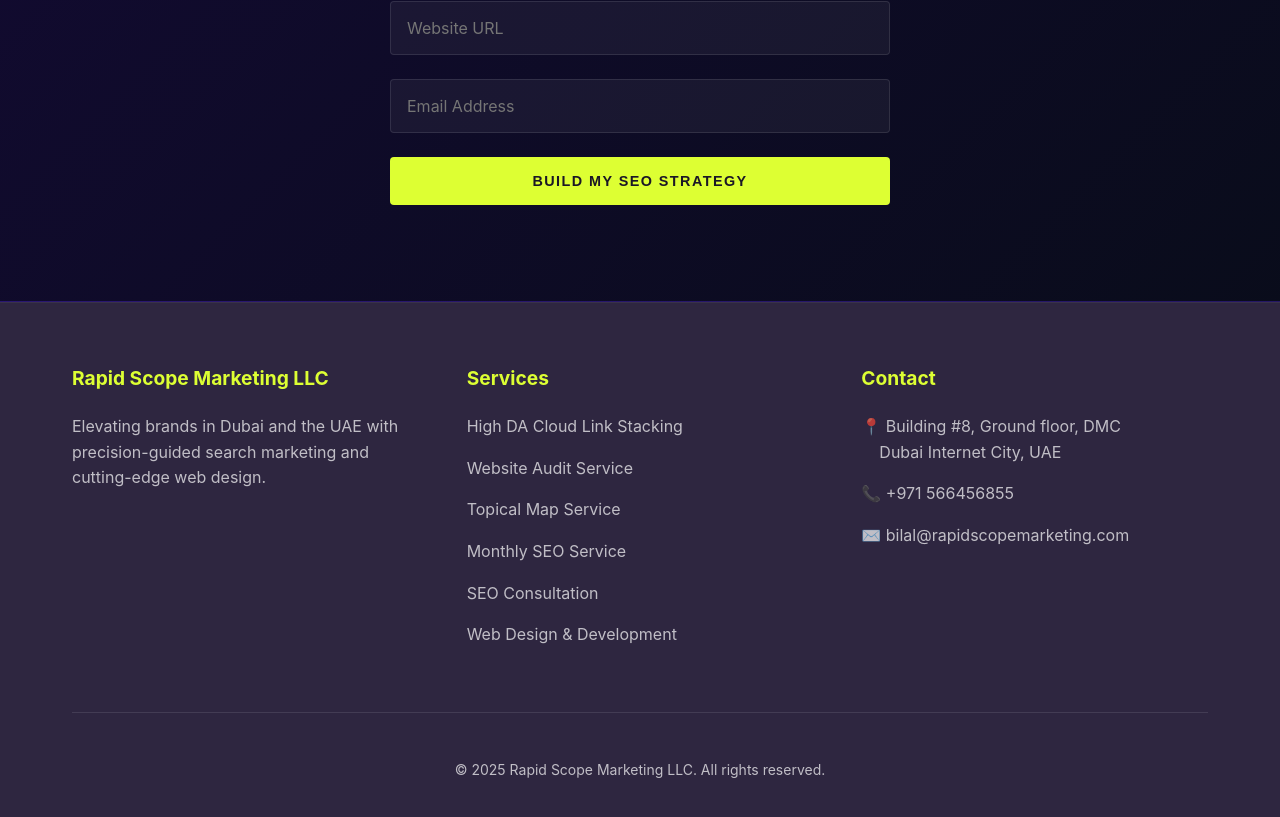
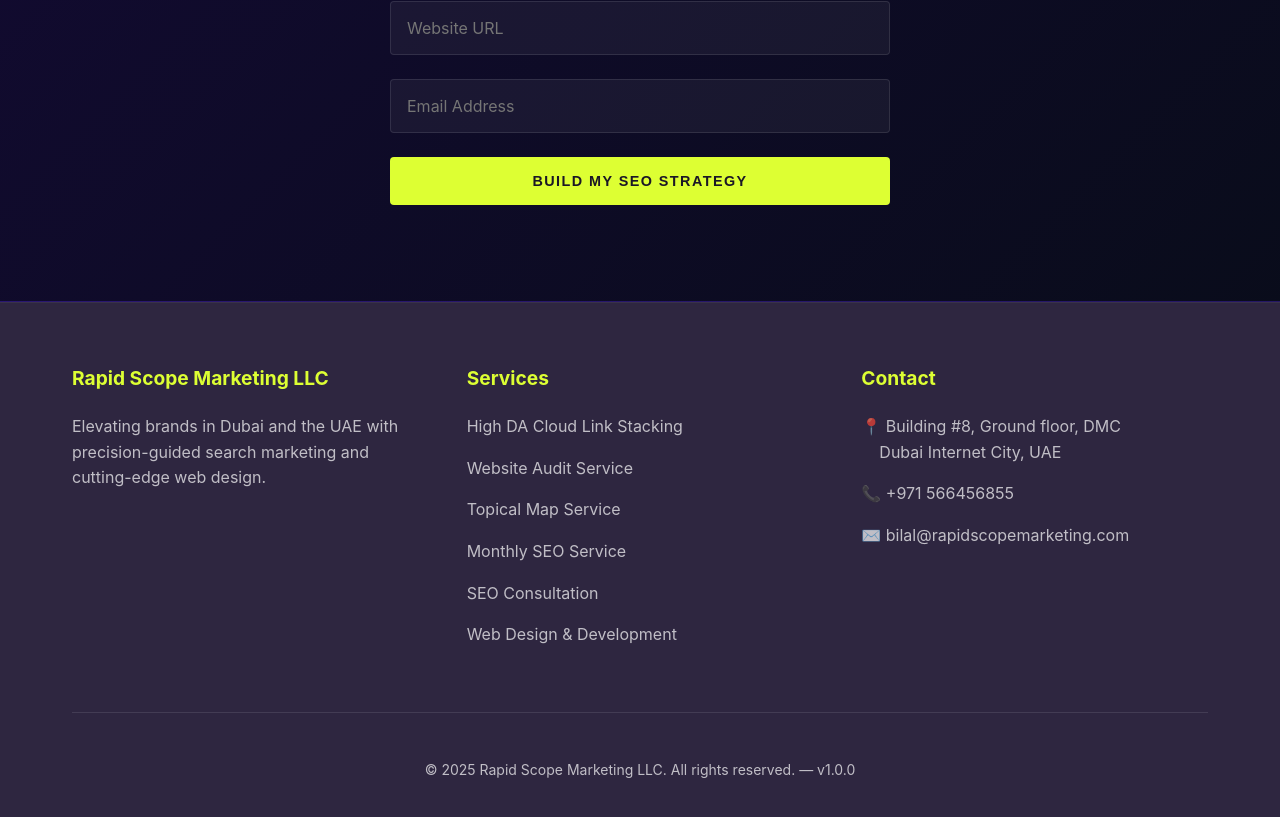
Before and after one commit to Billjeff/my-website, a Next.js app: page / in a window 1280 px wide. Shown: the part 5293-6110 px from the top of the page. Built offline with nearby package versions, Linux system fonts and the light colour scheme.

Commit message:
chore: bump version to 1.0.0, display version in footer

```diff
--- a/components/Layout.js
+++ b/components/Layout.js
@@ -65,7 +65,7 @@ export default function Layout({ children, title = 'Rapid Scope Marketing LLC |
             </div>
           </div>
           <div className="footer-bottom">
-            <p>&copy; 2025 Rapid Scope Marketing LLC. All rights reserved.</p>
+            <p>&copy; 2025 Rapid Scope Marketing LLC. All rights reserved. &mdash; v1.0.0</p>
           </div>
         </div>
       </footer>
--- a/package.json
+++ b/package.json
@@ -1,6 +1,6 @@
 {
   "name": "rapid-scope-marketing",
-  "version": "0.1.0",
+  "version": "1.0.0",
   "private": true,
   "scripts": {
     "dev": "next dev",
```
